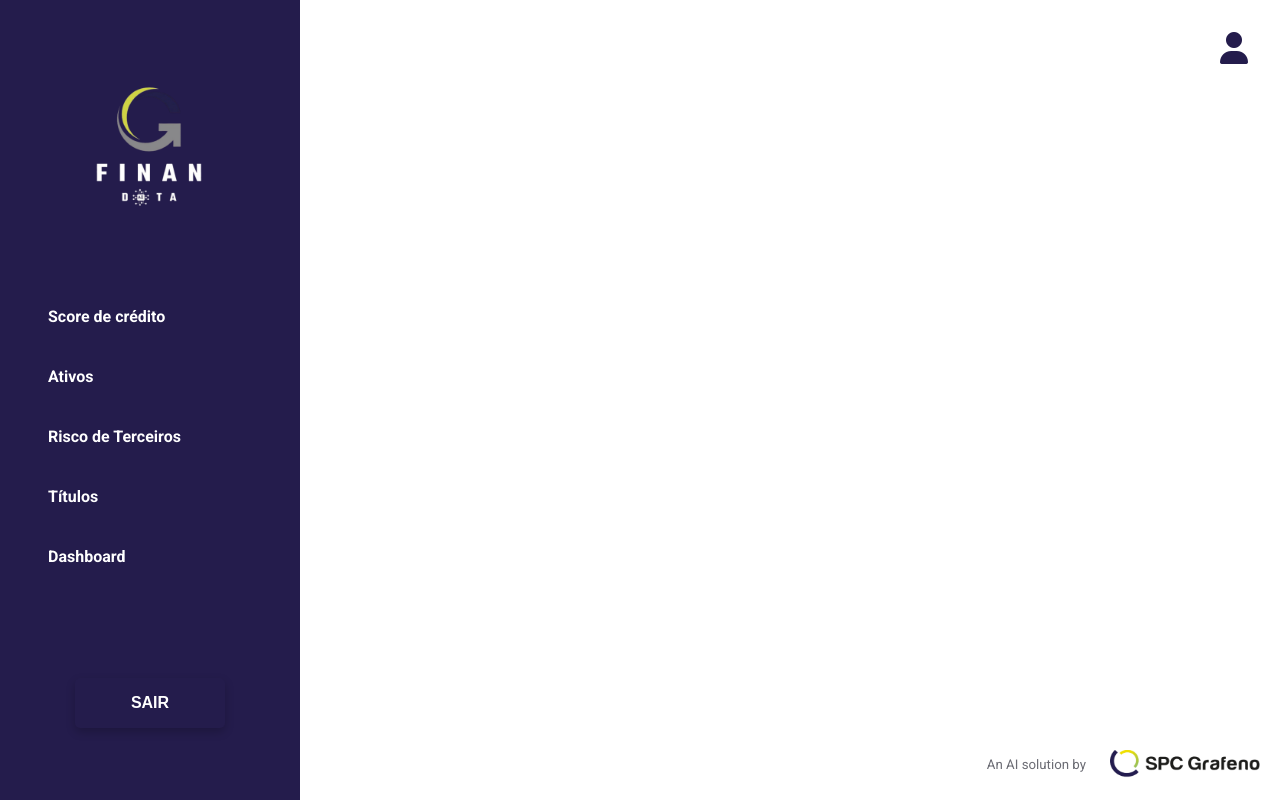
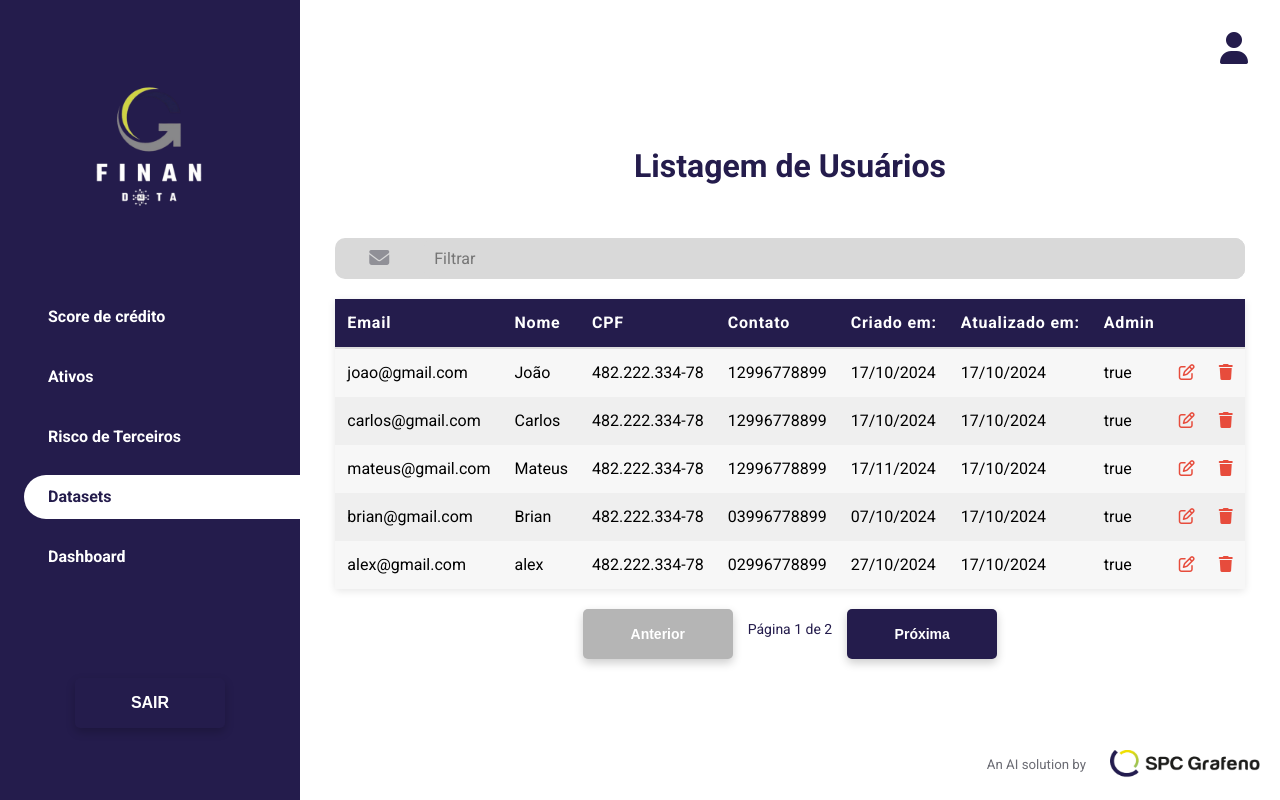
Before and after one commit to Data-Team23/SPC-Grafeno-Frontend, a Vue app: page /datasets in a window 1280 px wide. Built offline with nearby package versions, Linux system fonts and the light colour scheme; sample sign-in values are in the browser's storage; a web font is replaced by a local one.

Commit message:
feat: create table component with sort option by clicking on column head

```diff
--- a/src/components/Navbar/Navbar.vue
+++ b/src/components/Navbar/Navbar.vue
@@ -26,11 +26,11 @@
                 Risco de Terceiros
             </router-link>
             <router-link
-                to="/titulos"
+                to="/datasets"
                 class="router-link"
-                :class="{ 'active-link': route.path === '/titulos' }"
+                :class="{ 'active-link': route.path === '/datasets' }"
             >
-                Títulos
+                Datasets
             </router-link>
             <router-link
                 to="/dashboard"
--- /dev/null
+++ b/src/components/Table/TableNew.vue
@@ -0,0 +1,186 @@
+<template>
+  <div>
+    <div>
+        <Input
+            placeholder="Filtrar"
+        />
+    </div>
+    <table v-if="paginatedData">
+      <caption>
+        Dados importados
+      </caption>
+      <thead>
+        <tr>
+          <th
+            v-for="(name, index) in columnNames"
+            :key="index"
+            @click="sortTable(displayColumns[index])"
+            :class="getSortClass(displayColumns[index])"
+          >
+            {{ name }}
+            <span v-if="sortColumn === displayColumns[index]">
+              {{ sortDirection === 'asc' ? '↑' : '↓' }}
+            </span>
+          </th>
+          <th v-if="showEditColumn"></th>
+          <th v-if="showDeleteColumn"></th>
+        </tr>
+      </thead>
+      <tbody>
+        <tr v-for="(row, index) in paginatedData" :key="index">
+          <td v-for="(name, colIndex) in displayColumns" :key="colIndex">
+            {{ row[name] }}
+          </td>
+          <td
+            v-if="showEditColumn"
+            class="edit-icon"
+            @click="() => emitEditRow(row)"
+          >
+            <i class="fa-regular fa-pen-to-square"></i>
+          </td>
+          <td
+            v-if="showDeleteColumn"
+            class="edit-icon"
+            @click="() => emitDeleteRow(row)"
+          >
+            <i class="fa-solid fa-trash"></i>
+          </td>
+        </tr>
+        <tr v-for="index in emptyRows" :key="'empty-' + index">
+          <td
+            v-for="col in displayColumns.length"
+            :key="'empty-col-' + col"
+          ></td>
+          <td v-if="showEditColumn"></td>
+          <td v-if="showDeleteColumn"></td>
+        </tr>
+      </tbody>
+    </table>
+    <div class="pagination-buttons">
+      <button @click="previousPage" :disabled="currentPage === 1">
+        Anterior
+      </button>
+      <span>Página {{ currentPage }} de {{ totalPages }}</span>
+      <button @click="nextPage" :disabled="currentPage === totalPages">
+        Próxima
+      </button>
+    </div>
+  </div>
+</template>
+
+<script setup>
+import Input from "@/components/Input/Input.vue";
+import "./styles.css";
+import { ref, computed, defineEmits } from "vue";
+
+const emit = defineEmits(["editRow", "deleteRow"]);
+
+const props = defineProps({
+  data: {
+    type: Array,
+    required: true,
+  },
+  itemsPerPage: {
+    type: Number,
+    default: 5,
+  },
+  columnNames: {
+    type: Array,
+    default: () => [],
+  },
+  showEditColumn: {
+    type: Boolean,
+    default: false,
+  },
+  showDeleteColumn: {
+    type: Boolean,
+    default: false,
+  },
+  displayColumns: {
+    type: Array,
+    default: () => [],
+  },
+  idPropName: {
+    type: String,
+    default: "id",
+  },
+});
+
+const sortColumn = ref(null);
+const sortDirection = ref("asc");
+const filterQuery = ref("")
+
+
+const currentPage = ref(1);
+const totalPages = computed(() =>
+  Math.ceil(filteredData.value.length / props.itemsPerPage)
+);
+
+const paginatedData = computed(() => {
+  const startIndex = (currentPage.value - 1) * props.itemsPerPage;
+  const endIndex = currentPage.value * props.itemsPerPage;
+  return sortedData.value.slice(startIndex, endIndex);
+});
+
+const nextPage = () => {
+  if (currentPage.value < totalPages.value) {
+    currentPage.value++;
+  }
+};
+
+const previousPage = () => {
+  if (currentPage.value > 1) {
+    currentPage.value--;
+  }
+};
+
+const filteredData = computed(() => {
+  if (!filterQuery.value) return props.data;
+
+  return props.data.filter((item) =>
+    props.displayColumns.some((col) =>
+      String(item[col]).toLowerCase().includes(filterQuery.value.toLowerCase())
+    )
+  );
+});
+
+const sortedData = computed(() => {
+  if (!sortColumn.value) return filteredData.value;
+
+  return filteredData.value.slice().sort((a, b) => {
+    const aValue = a[sortColumn.value].toLowerCase();
+    const bValue = b[sortColumn.value].toLowerCase();
+
+    if (aValue < bValue) return sortDirection.value === "asc" ? -1 : 1;
+    if (aValue > bValue) return sortDirection.value === "asc" ? 1 : -1;
+    return 0;
+  });
+});
+
+const sortTable = (column) => {
+    console.log(column)
+  if (sortColumn.value === column) {
+    sortDirection.value = sortDirection.value === "asc" ? "desc" : "asc";
+  } else {
+    sortColumn.value = column;
+    sortDirection.value = "asc";
+  }
+};
+
+const getSortClass = (column) => {
+  return sortColumn.value === column ? "sorted-column" : "";
+};
+
+const emptyRows = computed(() => {
+  const remainingRows = props.itemsPerPage - paginatedData.value.length;
+  return remainingRows > 0 ? remainingRows : 0;
+});
+
+const emitEditRow = (row) => {
+  emit("editRow", row);
+};
+
+const emitDeleteRow = (row) => {
+  emit("deleteRow", row);
+};
+</script>
--- a/src/components/Table/styles.css
+++ b/src/components/Table/styles.css
@@ -19,6 +19,12 @@ th {
     letter-spacing: 0.05em;
     border: none;
     border-bottom: 2px solid #DDD;
+    cursor: pointer;
+}
+
+th span{
+    font-weight: bolder;
+    font-size: 12px;
 }
 
 td {
--- a/src/router/index.js
+++ b/src/router/index.js
@@ -6,6 +6,7 @@ import Perfil from "../views/Perfil.vue";
 import Register from "../views/Register.vue";
 import Users from '../views/Users.vue';
 import Dashboard from '../views/Dashboard.vue';
+import Datasets from "../views/Datasets.vue";
 
 const routes = [
   {
@@ -49,6 +50,14 @@ const routes = [
     meta: {
       requiresAuth: true
     }
+  },
+  {
+    path: '/datasets',
+    name: 'Datasets',
+    component: Datasets,
+    meta: {
+      requiresAuth: true
+    }
   }
 ];
 
--- /dev/null
+++ b/src/views/Datasets.vue
@@ -0,0 +1,161 @@
+<template>
+    <div class="container">
+      <h1>Listagem de Usuários</h1>
+      <br>
+      <br>
+      <TableNew
+        :data="data"
+        :display-columns="['email', 'first_name', 'cpf', 'contato', 'created_at', 'updated_at', 'is_admin']"
+        :column-names="['Email', 'Nome', 'CPF', 'Contato', 'Criado em:', 'Atualizado em:', 'Admin']"
+        :show-delete-column="true"
+        :show-edit-column="true"
+        @editRow="openEditModal"
+        @deleteRow="openConfirmationModal"
+      />
+      <ConfirmationModal
+        v-if="showConfirmationModal"
+        :showModal="showConfirmationModal"
+        title="Confirmação de Deleção"
+        message="Tem certeza que deseja excluir?"
+        :action="deleteRow"
+        @close="showConfirmationModal = false"
+      />
+      <EditModal
+        v-if="showEditModal"
+        :showModal="showEditModal"
+        :rowData="currentRow"
+        @save="updateRow"
+        @close="showEditModal = false"
+      />
+    </div>
+  </template>
+
+<script setup>
+import { ref, onMounted, computed } from "vue";
+import Table from "../components/Table/Table.vue";
+import TableNew from "../components/Table/TableNew.vue";
+import ConfirmationModal from "@/components/ConfirmationModal.vue";
+import EditModal from "@/components/EditModal.vue";
+import { userApi } from "@/services/api";
+import { toast } from "vue3-toastify";
+'email', 'first_name', 'cpf', 'contato', 'created_at', 'updated_at', 'is_admin'
+const data = ref([
+    {
+        'email':'joao@gmail.com',
+        'first_name':'João',
+        'cpf':'482.222.334-78',
+        'contato':'12996778899',
+        'created_at':'17/10/2024',
+        'updated_at':'17/10/2024',
+        'is_admin': true
+    },
+    {
+        'email':'carlos@gmail.com',
+        'first_name':'Carlos',
+        'cpf':'482.222.334-78',
+        'contato':'12996778899',
+        'created_at':'17/10/2024',
+        'updated_at':'17/10/2024',
+        'is_admin': true
+    },
+    {
+        'email':'mateus@gmail.com',
+        'first_name':'Mateus',
+        'cpf':'482.222.334-78',
+        'contato':'12996778899',
+        'created_at':'17/11/2024',
+        'updated_at':'17/10/2024',
+        'is_admin': true
+    },
+    {
+        'email':'brian@gmail.com',
+        'first_name':'Brian',
+        'cpf':'482.222.334-78',
+        'contato':'03996778899',
+        'created_at':'07/10/2024',
+        'updated_at':'17/10/2024',
+        'is_admin': true
+    },
+    {
+        'email':'alex@gmail.com',
+        'first_name':'alex',
+        'cpf':'482.222.334-78',
+        'contato':'02996778899',
+        'created_at':'27/10/2024',
+        'updated_at':'17/10/2024',
+        'is_admin': true
+    },
+    {
+        'email':'lucas@gmail.com',
+        'first_name':'Lucas',
+        'cpf':'212.132.334-78',
+        'contato':'42996778899',
+        'created_at':'17/10/2024',
+        'updated_at':'17/10/2024',
+        'is_admin': true
+    },
+    {
+        'email':'marcos@gmail.com',
+        'first_name':'Marcos',
+        'cpf':'482.201.334-78',
+        'contato':'32996778899',
+        'created_at':'17/10/2024',
+        'updated_at':'17/10/2024',
+        'is_admin': true
+    },
+    {
+        'email':'moritz@gmail.com',
+        'first_name':'Moritz',
+        'cpf':'552.222.334-78',
+        'contato':'22996778899',
+        'created_at':'17/10/2024',
+        'updated_at':'17/10/2024',
+        'is_admin': true
+    },
+]);
+const showConfirmationModal = ref(false);
+const showEditModal = ref(false);
+const currentRow = ref(null);
+
+const openEditModal = (row) => {
+    currentRow.value = { ...row };
+    showEditModal.value = true;
+};
+
+const openConfirmationModal = (row) => {
+    currentRow.value = row;
+    showConfirmationModal.value = true;
+};
+
+const deleteRow = async () => {
+    if (!currentRow.value) return;
+    try {
+      const cpf = currentRow.value.cpf;
+      await userApi.deleteUser(cpf);
+      const index = data.value.indexOf(currentRow.value);
+      if (index > -1) {
+        data.value.splice(index, 1);
+      }
+      await fetchUsers();
+      toast.success("Excluído com sucesso!!");
+    } catch (error) {
+      toast.error("Erro ao excluir.");
+    }
+    showConfirmationModal.value = false;
+};
+
+const updateRow = async (updatedData) => {
+    if (!currentRow.value) return;
+
+    try {
+        const cpf = currentRow.value.cpf;
+        await userApi.updateUser(cpf, updatedData);
+        await fetchUsers();
+        toast.success("Usuário atualizado com sucesso!");
+    } catch (error) {
+        toast.error("Erro ao atualizar usuário.");
+    }
+    showEditModal.value = false;
+};
+
+</script>
```
